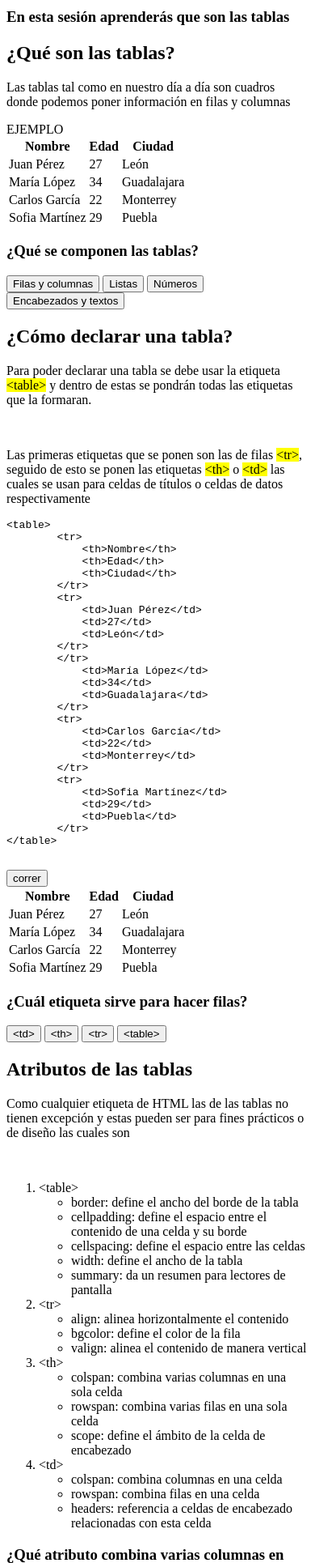
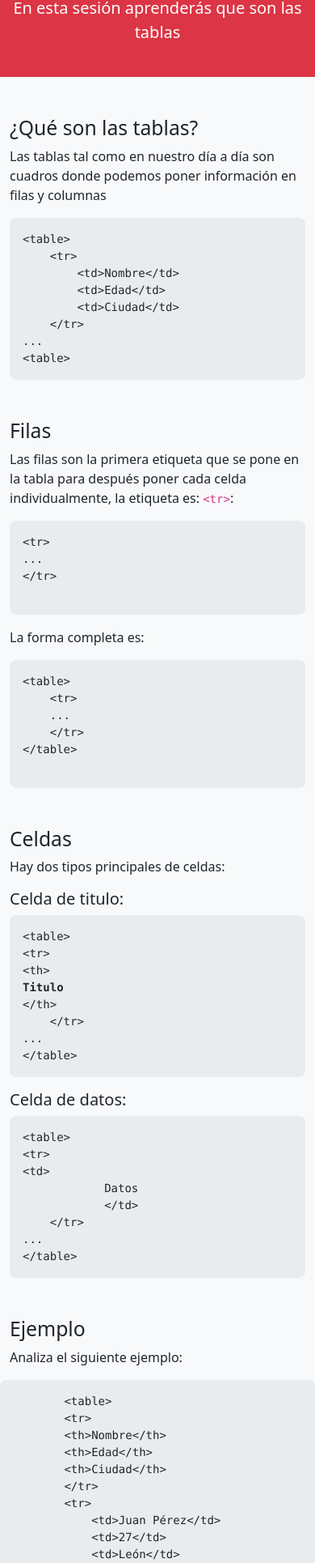
Before and after one commit to avizz111/app-leciones-modulo.github.io, a plain HTML site: page index.html in a window 390 px wide. Shown: the part 70-2000 px from the top of the page at 81% size. Drawn offline with nearby package versions, Linux system fonts and the light colour scheme.

Commit message:
cambio a bootstrap

```diff
--- a/index.html
+++ b/index.html
@@ -2,25 +2,142 @@
 <html lang="es">
 
 <head>
-    <meta charset="UTF-8">
-    <meta name="viewport" content="width=device-width, initial-scale=1.0">
-    <title>Tablas</title>
-    <link rel="stylesheet" href="style.css">
+    <meta charset="UTF-8" />
+    <meta name="viewport" content="width=device-width, initial-scale=1.0" />
+    <title>Curso 5: Las Tablas</title>
+    <link href="https://cdn.jsdelivr.net/npm/bootstrap@5.3.3/dist/css/bootstrap.min.css" rel="stylesheet" />
+    <style>
+        body {
+            background-color: #f8f9fa;
+        }
+
+        pre {
+            background-color: #e9ecef;
+            padding: 1rem;
+            border-radius: 0.5rem;
+            overflow-x: auto;
+        }
+
+        footer {
+            background-color: #343a40;
+            color: white;
+            padding: 1rem 0;
+            margin-top: 3rem;
+        }
+
+        .reflection {
+            background-color: #fff3cd;
+            padding: 1rem;
+            border-left: 5px solid #ffc107;
+            border-radius: 0.5rem;
+        }
+    </style>
 </head>
 
 <body>
-    <header id="header">
+
+    <header class="bg-danger text-bg-primary text-center py-4">
         <h1>Curso 5: Las Tablas</h1>
-        <h3>En esta sesión aprenderás que son las tablas</h3>
+        <p class="lead">En esta sesión aprenderás que son las tablas</p>
     </header>
-    <main>
-        <article id="que_son">
+
+    <main class="container my-5">
+        <section class="mb-5">
             <h2>¿Qué son las tablas?</h2>
             <p>Las tablas tal como en nuestro día a día son cuadros donde podemos poner información en filas y columnas
             </p>
-            <div class="ejemplos">
-                <t3>EJEMPLO</t3>
-                <table>
+            <pre>
+&lt;table&gt;
+    &lt;tr&gt;
+        &lt;td&gt;Nombre&lt;/td&gt;
+        &lt;td&gt;Edad&lt;/td&gt;
+        &lt;td&gt;Ciudad&lt;/td&gt;
+    &lt;/tr&gt;
+...
+&lt;table&gt;
+</pre>
+        </section>
+        <section class="mb-5">
+            <h2>Filas</h2>
+            <p>Las filas son la primera etiqueta que se pone en la tabla para después poner cada celda individualmente,
+                la etiqueta es: <code>&lt;tr&gt;</code>:</p>
+            <pre>
+&lt;tr&gt;
+...
+&lt;/tr&gt;
+            </pre>
+            <p>La forma completa es:</p>
+            <pre>
+&lt;table&gt;
+    &lt;tr&gt;
+    ...
+    &lt;/tr&gt;
+&lt;/table&gt;
+
+</pre>
+        </section>
+        <section class="mb-5">
+            <h2>Celdas</h2>
+            <p>Hay dos tipos principales de celdas:</p>
+            <h5>Celda de titulo:</h5>
+            <pre>
+&lt;table&gt;
+&lt;tr&gt;
+&lt;th&gt;
+<b>Titulo</b>
+&lt;/th&gt;
+    &lt;/tr&gt;
+...
+&lt;/table&gt;
+</pre>
+
+            <h5>Celda de datos:</h5>
+            <pre>
+&lt;table&gt;
+&lt;tr&gt;
+&lt;td&gt;
+            Datos
+            &lt;/td&gt;
+    &lt;/tr&gt;
+...
+&lt;/table&gt;
+</pre>
+        </section>
+
+        <section class="mb-5 row" style="align-items: center;">
+            <h2>Ejemplo</h2>
+            <p>Analiza el siguiente ejemplo:</p>
+            <pre class="col-12 col-md-6">
+        &lt;table&gt;
+        &lt;tr&gt;
+        &lt;th&gt;Nombre&lt;/th&gt;
+        &lt;th&gt;Edad&lt;/th&gt;
+        &lt;th&gt;Ciudad&lt;/th&gt;
+        &lt;/tr&gt;
+        &lt;tr&gt;
+            &lt;td&gt;Juan Pérez&lt;/td&gt;
+            &lt;td&gt;27&lt;/td&gt;
+            &lt;td&gt;León&lt;/td&gt;
+            &lt;/tr&gt;
+            &lt;/tr&gt;
+            &lt;td&gt;María López&lt;/td&gt;
+            &lt;td&gt;34&lt;/td&gt;
+            &lt;td&gt;Guadalajara&lt;/td&gt;
+        &lt;/tr&gt;
+        &lt;tr&gt;
+            &lt;td&gt;Carlos García&lt;/td&gt;
+            &lt;td&gt;22&lt;/td&gt;
+            &lt;td&gt;Monterrey&lt;/td&gt;
+        &lt;/tr&gt;
+        &lt;tr&gt;
+            &lt;td&gt;Sofia Martínez&lt;/td&gt;
+            &lt;td&gt;29&lt;/td&gt;
+            &lt;td&gt;Puebla&lt;/td&gt;
+        &lt;/tr&gt;
+&lt;/table&gt;
+</pre>
+            <div class="col-12 col-md-6 py-4">
+                <table class="table border border-success-subtle">
                     <thead>
                         <tr>
                             <th>Nombre</th>
@@ -52,203 +169,73 @@
                     </tbody>
                 </table>
             </div>
-        </article>
-        <article id="ejercicio_1">
-            <h3>¿Qué se componen las tablas?</h3>
-            <button id="correcto_1.1" onclick="correcto_pregunta_1()">
-                Filas y columnas
-            </button>
-            <button id="mal_1.1" onclick="mal_pregunta1_1()">
-                Listas
-            </button>
-            <button id="mal_1.2" onclick="mal_pregunta1_2()">
-                Números
-            </button>
-            <button id="mal_1.3" onclick="mal_pregunta1_3()">
-                Encabezados y textos
-            </button>
-        </article>
-        <article id="declaracion">
-            <h2>¿Cómo declarar una tabla?</h2>
-            <p>Para poder declarar una tabla se debe usar la etiqueta <mark>&lt;table&gt;</mark> y dentro de estas se
-                pondrán todas las etiquetas que la formaran.</p><br>
-            <p>Las primeras etiquetas que se ponen son las de filas <mark>&lt;tr&gt;</mark>, seguido de esto se ponen
-                las etiquetas <mark>&lt;th&gt;</mark> o <mark>&lt;td&gt;</mark> las cuales se usan para celdas de
-                títulos o celdas de datos respectivamente</p>
-            <div class="ejemplos">
-                <code>
-                    <pre>
-&lt;table&gt;
-        &lt;tr&gt;
-            &lt;th&gt;Nombre&lt;/th&gt;
-            &lt;th&gt;Edad&lt;/th&gt;
-            &lt;th&gt;Ciudad&lt;/th&gt;
-        &lt;/tr&gt;
-        &lt;tr&gt;
-            &lt;td&gt;Juan Pérez&lt;/td&gt;
-            &lt;td&gt;27&lt;/td&gt;
-            &lt;td&gt;León&lt;/td&gt;
-        &lt;/tr&gt;
-        &lt;/tr&gt;
-            &lt;td&gt;María López&lt;/td&gt;
-            &lt;td&gt;34&lt;/td&gt;
-            &lt;td&gt;Guadalajara&lt;/td&gt;
-        &lt;/tr&gt;
-        &lt;tr&gt;
-            &lt;td&gt;Carlos García&lt;/td&gt;
-            &lt;td&gt;22&lt;/td&gt;
-            &lt;td&gt;Monterrey&lt;/td&gt;
-        &lt;/tr&gt;
-        &lt;tr&gt;
-            &lt;td&gt;Sofia Martínez&lt;/td&gt;
-            &lt;td&gt;29&lt;/td&gt;
-            &lt;td&gt;Puebla&lt;/td&gt;
-        &lt;/tr&gt;
-&lt;/table&gt;
-                    </pre>
-                </code>
-                <button class="run" id="correr_cod_1" onclick="llamada_1()">correr</button>
-            </div>
-            <div id="tabla_correr_1" class="ejemplos">
-                <table>
-                    <thead>
-                        <tr>
-                            <th>Nombre</th>
-                            <th>Edad</th>
-                            <th>Ciudad</th>
-                        </tr>
-                    </thead>
-                    <tbody>
-                        <tr>
-                            <td>Juan Pérez</td>
-                            <td>27</td>
-                            <td>León</td>
-                        </tr>
-                        <tr>
-                            <td>María López</td>
-                            <td>34</td>
-                            <td>Guadalajara</td>
-                        </tr>
-                        <tr>
-                            <td>Carlos García</td>
-                            <td>22</td>
-                            <td>Monterrey</td>
-                        </tr>
-                        <tr>
-                            <td>Sofia Martínez</td>
-                            <td>29</td>
-                            <td>Puebla</td>
-                        </tr>
-                    </tbody>
-                </table>
-            </div>
-        </article>
-        <article id="ejercicio_2">
-            <h3>¿Cuál etiqueta sirve para hacer filas?</h3>
-            <button id="mal_2.1" onclick="mal_pregunta2_1()">
-                &lt;td&gt;
-            </button>
-            <button id="mal_2.2" onclick="mal_pregunta2_2()">
-                &lt;th&gt;
-            </button>
-            <button id="correcto_2.1" onclick="correcto_pregunta_2()">
-                &lt;tr&gt;
-            </button>
-            <button id="mal_2.3" onclick="mal_pregunta2_3()">
-                &lt;table&gt;
-            </button>
-        </article>
-        <article id="atributos">
-            <h2>Atributos de las tablas</h2>
-            <p>Como cualquier etiqueta de HTML las de las tablas no tienen excepción y estas pueden ser para fines prácticos o de diseño las cuales son</p><br>
-            <div class="ejemplos">
-                <ol>
-                    <li>
-                        &lt;table&gt;
-                        <ul>
-                            <li>
-                                border: define el ancho del borde de la tabla
-                            </li>
-                            <li>
-                                cellpadding: define el espacio entre el contenido de una celda y su borde
-                            </li>
-                            <li>
-                                cellspacing: define el espacio entre las celdas
-                            </li>
-                            <li>
-                                width: define el ancho de la tabla
-                            </li>
-                            <li>
-                                summary: da un resumen para lectores de pantalla
-                            </li>
-                        </ul>
-                    </li>
-                    <li>
-                        &lt;tr&gt;
-                        <ul>
-                            <li>
-                                align: alinea horizontalmente el contenido
-                            </li>
-                            <li>
-                                bgcolor: define el color de la fila
-                            </li>
-                            <li>
-                                valign: alinea el contenido de manera vertical
-                            </li>
-                        </ul>
-                    </li>
-                    <li>
-                        &lt;th&gt;
-                        <ul>
-                            <li>
-                                colspan: combina varias columnas en una sola celda
-                            </li>
-                            <li>
-                                rowspan: combina varias filas en una sola celda
-                            </li>
-                            <li>
-                                scope: define el ámbito de la celda de encabezado
-                            </li>
-                        </ul>
-                    </li>
-                    <li>
-                        &lt;td&gt;
-                        <ul>
-                            <li>
-                                colspan: combina columnas en una celda
-                            </li>
-                            <li>
-                                rowspan: combina filas en una celda
-                            </li>
-                            <li>
-                                headers: referencia a celdas de encabezado relacionadas con esta celda
-                            </li>
-                        </ul>
-                    </li>
-                </ol>
-            </div>
-        </article>
-        <article id="ejercicio_3">
-            <h3>¿Qué atributo combina varias columnas en una sola celda?</h3>
-            <button id="mal_3.1" onclick="mal_pregunta3_1()">
-                scope
-            </button>
-            <button id="mal_3.2" onclick="mal_pregunta3_2()">
-                bgcolor
-            </button>
-            <button id="mal_3.3" onclick="mal_pregunta3_3()">
-                rowspan
-            </button>
-            <button id="correcto_3.1" onclick="correcto_pregunta_3()">
-                colspan
-            </button>
-        </article>
-        <article id="fin">
-            <h2><b>¡Espera la continuación!</b></h2>
-            <img src="https://cdn-icons-png.flaticon.com/512/16183/16183567.png" alt="">
-        </article>
+        </section>
+        <section>
+            <h2>Atributos</h2>
+            <p class="my-4">Atributos de &lt;table&gt;:</p>
+            <ul class="list-group">
+                <li class="list-group-item mx-4">border: define el ancho del borde de la tabla</li>
+                <li class="list-group-item mx-4">cellpadding: define el espacio entre el contenido de una celda y su borde</li>
+                <li class="list-group-item mx-4">cellspacing: define el espacio entre las celdas</li>
+                <li class="list-group-item mx-4">width: define el ancho de la tabla</li>
+                <li class="list-group-item mx-4">summary: da un resumen para lectores de pantalla</li>
+            </ul>
+            <ul class="list-group">
+                <p class="my-4">Atributos de &lt;tr&gt;:</p>
+                <li class="list-group-item mx-4">align: alinea horizontalmente el contenido</li>
+                <li class="list-group-item mx-4">bgcolor: define el color de la fila</li>
+                <li class="list-group-item mx-4">valign: alinea el contenido de manera vertical</li>
+            </ul>
+            <ul class="list-group">
+                <p class="my-4">Atributos de &lt;th&gt;:</p>
+                <li class="list-group-item mx-4">colspan: combina varias columnas en una sola celda</li>
+                <li class="list-group-item mx-4">rowspan: combina varias filas en una sola celda</li>
+                <li class="list-group-item mx-4">scope: define el ámbito de la celda de encabezado</li>
+            </ul>
+            <ul class="list-group">
+                <p class="my-4">Atributos de &lt;td&gt;:</p>
+                <li class="list-group-item mx-4">colspan: combina varias columnas en una sola celda</li>
+                <li class="list-group-item mx-4">rowspan: combina varias filas en una sola celda</li>
+                <li class="list-group-item mx-4">headers: referencia a celdas de encabezado relacionadas con esta celda</li>
+            </ul>
+        </section>
+
+        <section class="mb-5">
+            <button class="btn btn-primary m-5" onclick="mostrarAlerta()">¡Entendido!</button>
+        </section>
+
+        <section class="mt-5 reflection">
+            <h4>¿Qué te llevas de esta lección?</h4>
+            <p>Escribe un resumen o reflexión de lo que aprendiste:</p>
+            <textarea id="reflexionInput" class="form-control mb-3" rows="5"
+                placeholder="Ejemplo: Aprendí a usar etiquetas para texto, encabezados, listas y más..."></textarea>
+            <button class="btn btn-warning" onclick="enviarReflexion()">Enviar respuesta</button>
+        </section>
+
     </main>
-    <script src="main.js"></script>
+
+    <footer class="text-center">
+        <div class="container">
+            <p>&copy; 2025 Curso de HTML - Todos los derechos reservados</p>
+        </div>
+    </footer>
+
+    <script>
+        function mostrarAlerta() {
+            alert("¡Bien hecho! Terminaste el curso sobre texto en HTML.");
+        }
+
+        function enviarReflexion() {
+            const reflexion = document.getElementById("reflexionInput").value.trim();
+            if (reflexion) {
+                alert("Tu respuesta ha sido registrada:\n\n" + reflexion);
+            } else {
+                alert("Por favor escribe algo antes de enviar tu reflexión.");
+            }
+        }
+
+    </script>
+
 </body>
 
 </html>
```
